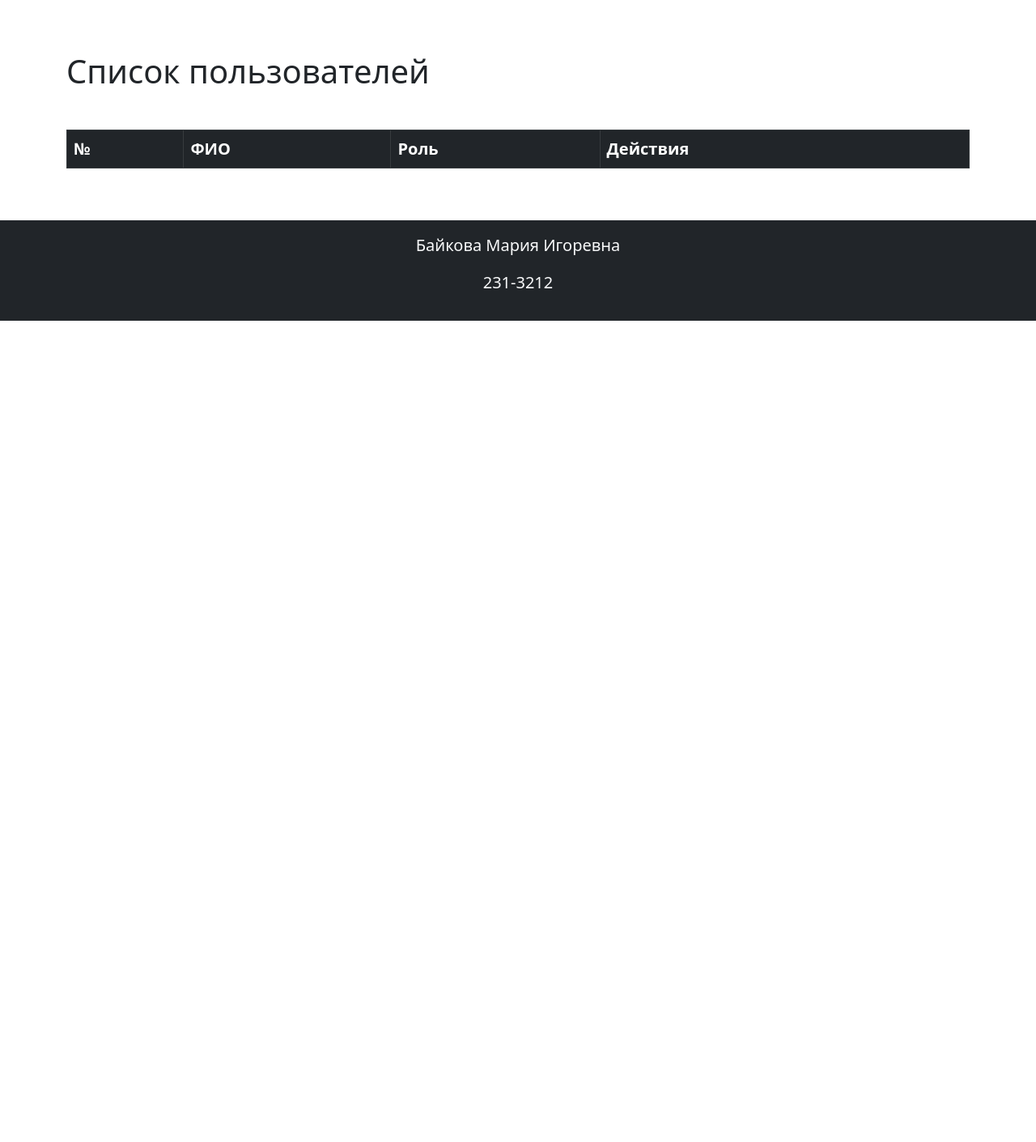
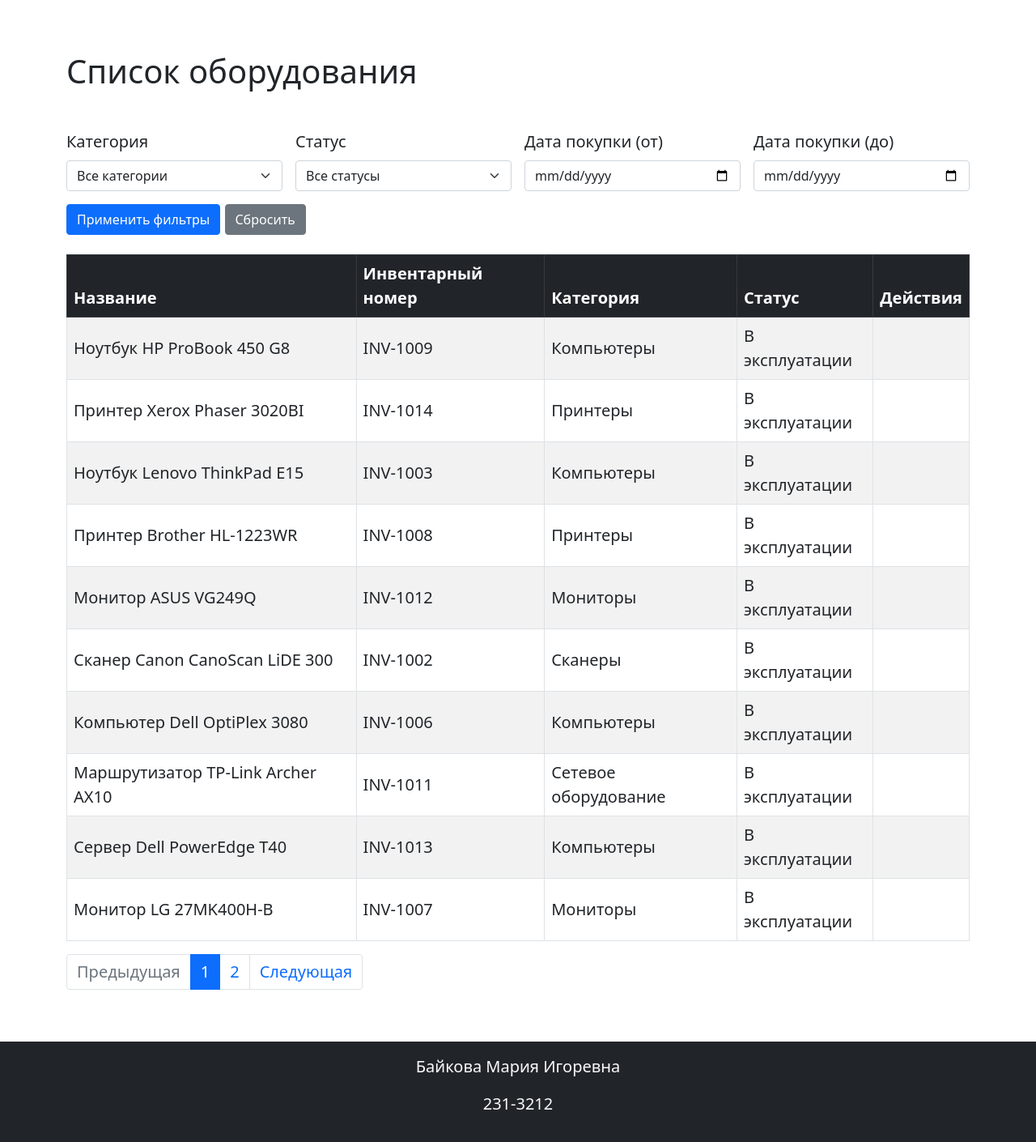
Before and after one commit to oladbdb/final_project_flask, a Flask app: page / in a window 1280 px wide. Shown: the part 62-1472 px from the top of the page at 81% size. Before the commit the page ends 458 px from the top, so only its background shows below. Run offline with Flask 3, Linux system fonts and the light colour scheme; data comes from the database, SQL or seed files in the repository; both versions use the stored data as it was before the commit; lists and menus that the app fills with data are empty.

Commit message:
доделан БП оборудования, добавлены тестовые данные, реализована главная страница (пагинация, фильтры)

```diff
--- a/app/app.py
+++ b/app/app.py
@@ -31,8 +31,27 @@ def load_user(user_id):
 
 @app.route('/')
 def index():
-    equipment = Equipment.query.all()
-    return render_template('index.html', equipment=equipment)
+    page = request.args.get('page', 1, type=int)
+    category_id = request.args.get('category')
+    status = request.args.get('status')
+    date_from = request.args.get('date_from')
+    date_to = request.args.get('date_to')
+
+    query = Equipment.query
+
+    if category_id:
+        query = query.filter(Equipment.category_id == category_id)
+    if status:
+        query = query.filter(Equipment.status == status)
+    if date_from:
+        query = query.filter(Equipment.purchase_date >= date_from)
+    if date_to:
+        query = query.filter(Equipment.purchase_date <= date_to)
+
+    equipment = query.order_by(Equipment.purchase_date.desc()).paginate(page=page, per_page=10)
+    categories = Category.query.all()
+
+    return render_template('index.html', equipment=equipment, categories=categories)
 
 
 @app.route('/login', methods=['GET', 'POST'])
@@ -91,129 +110,77 @@ def init_db():
         db.session.add(default_user)
         db.session.commit()
 
+    # Категории
+    if not Category.query.first():
+        categories = [
+            Category(name='Принтеры', description='Лазерные и струйные принтеры'),
+            Category(name='Сканеры', description='Сканеры документов'),
+            Category(name='Компьютеры', description='Настольные ПК и ноутбуки'),
+            Category(name='Мониторы', description='Мониторы'),
+            Category(name='Сетевое оборудование', description='Маршрутизаторы, коммутаторы'),
+        ]
+        db.session.add_all(categories)
+        db.session.commit()
 
+    # Ответственные лица
+    if not ResponsiblePerson.query.first():
+        persons = [
+            ResponsiblePerson(full_name='Иванов Иван Иванович', position='Системный администратор', contact_info='ivanov@example.com'),
+            ResponsiblePerson(full_name='Петров Петр Петрович', position='Техник', contact_info='petrov@example.com'),
+            ResponsiblePerson(full_name='Сидорова Анна Сергеевна', position='Менеджер', contact_info='sidorova@example.com'),
+        ]
+        db.session.add_all(persons)
+        db.session.commit()
 
-@app.route('/user/<int:user_id>')
-@login_required
-def view_user(user_id):
-    if current_user.role and current_user.role.name == "Admin":
-        permission = "view_user"
-    elif current_user.id == user_id:
-        permission = "view_self"
-    else:
-        flash("У вас недостаточно прав для доступа к данной странице.", "warning")
-        return redirect(url_for("index"))
+    # Оборудование
+    if not Equipment.query.first():
+        categories = {c.name: c for c in Category.query.all()}
+        persons = ResponsiblePerson.query.all()
 
-    @check_rights(permission)
-    def proceed():
-        user = User.query.get_or_404(user_id)
-        return render_template('view_user.html', user=user)
+        e1 = Equipment(name='Принтер HP LaserJet P1102', inventory_number='INV-1001', category_id=categories['Принтеры'].id, purchase_date=datetime(2021, 5, 12), cost=12000.00, status='В эксплуатации')
+        e1.responsible_persons = [persons[0]]
+        e2 = Equipment(name='Сканер Canon CanoScan LiDE 300', inventory_number='INV-1002', category_id=categories['Сканеры'].id, purchase_date=datetime(2022, 3, 20), cost=8500.00, status='В эксплуатации')
+        e2.responsible_persons = [persons[2]]
+        e3 = Equipment(name='Ноутбук Lenovo ThinkPad E15', inventory_number='INV-1003', category_id=categories['Компьютеры'].id, purchase_date=datetime(2023, 1, 15), cost=75000.00, status='В эксплуатации')
+        e3.responsible_persons = [persons[0], persons[1]]
+        e4 = Equipment(name='Монитор Samsung S24F354FHI', inventory_number='INV-1004', category_id=categories['Мониторы'].id, purchase_date=datetime(2020, 9, 10), cost=10500.00, status='На ремонте')
+        e4.responsible_persons = [persons[1]]
+        e5 = Equipment(name='Маршрутизатор MikroTik hAP', inventory_number='INV-1005', category_id=categories['Сетевое оборудование'].id, purchase_date=datetime(2019, 7, 5), cost=6500.00, status='Списано')
+        e5.responsible_persons = [persons[0]]
+        e6 = Equipment(name='Компьютер Dell OptiPlex 3080', inventory_number='INV-1006', category_id=categories['Компьютеры'].id, purchase_date=datetime(2022, 2, 10), cost=56000.00, status='В эксплуатации')
+        e6.responsible_persons = [persons[2]]
+        e7 = Equipment( name='Монитор LG 27MK400H-B', inventory_number='INV-1007', category_id=categories['Мониторы'].id, purchase_date=datetime(2021, 8, 22), cost=14500.00, status='В эксплуатации')
+        e7.responsible_persons = [persons[2]]
+        e8 = Equipment(name='Принтер Brother HL-1223WR', inventory_number='INV-1008', category_id=categories['Принтеры'].id, purchase_date=datetime(2022, 12, 2), cost=9700.00, status='В эксплуатации')
+        e8.responsible_persons = [persons[1]]
+        e9 = Equipment(name='Ноутбук HP ProBook 450 G8', inventory_number='INV-1009', category_id=categories['Компьютеры'].id, purchase_date=datetime(2023, 4, 1), cost=82000.00, status='В эксплуатации')
+        e9.responsible_persons = [persons[0]]
+        e10 = Equipment(name='Сканер Epson Perfection V39', inventory_number='INV-1010', category_id=categories['Сканеры'].id, purchase_date=datetime(2020, 6, 17), cost=11000.00, status='В эксплуатации')
+        e10.responsible_persons = [persons[2]]
+        e11 = Equipment(name='Маршрутизатор TP-Link Archer AX10', inventory_number='INV-1011', category_id=categories['Сетевое оборудование'].id, purchase_date=datetime(2021, 11, 10), cost=9500.00, status='В эксплуатации')
+        e11.responsible_persons = [persons[0]]
+        e12 = Equipment(name='Монитор ASUS VG249Q', inventory_number='INV-1012', category_id=categories['Мониторы'].id, purchase_date=datetime(2022, 5, 18), cost=23000.00, status='В эксплуатации')
+        e12.responsible_persons = [persons[2]]
+        e13 = Equipment(name='Сервер Dell PowerEdge T40', inventory_number='INV-1013', category_id=categories['Компьютеры'].id, purchase_date=datetime(2021, 8, 25), cost=125000.00, status='В эксплуатации')
+        e13.responsible_persons = [persons[0], persons[1]]
+        e14 = Equipment( name='Принтер Xerox Phaser 3020BI', inventory_number='INV-1014', category_id=categories['Принтеры'].id, purchase_date=datetime(2023, 2, 14), cost=11500.00, status='В эксплуатации')
+        e14.responsible_persons = [persons[1]]
+        e15 = Equipment(name='Сканер Brother ADS-1200', inventory_number='INV-1015', category_id=categories['Сканеры'].id, purchase_date=datetime(2020, 9, 30), cost=17800.00, status='В эксплуатации')
+        e15.responsible_persons = [persons[2]]
 
-    return proceed()
+        db.session.add_all([e1, e2, e3, e4, e5, e6, e7, e8, e9, e10, e11, e12, e13, e14, e15])
+        db.session.commit()
 
-@app.route('/edit_user/<int:user_id>', methods=['GET', 'POST'])
-@login_required
-def edit_user(user_id):
-    if current_user.role and (current_user.role.name == "Admin" or current_user.id == user_id):
-        permission = "edit_user" if current_user.role.name == "Admin" else "edit_self"
-    else:
-        flash("У вас недостаточно прав для доступа к данной странице.", "warning")
-        return redirect(url_for("index"))
-
-    @check_rights(permission)
-    def proceed():
-        user = User.query.get_or_404(user_id)
-        roles = Role.query.all()
-
-        if request.method == 'POST':
-            form_data = request.form.to_dict()
-            form_data['role_id'] = request.form.get('role_id') or ''
-
-            errors = validate_user_form(form_data, check_password=False)
-
-            if errors:
-                return render_template('user_form.html', title='Редактирование пользователя', form_action=url_for('edit_user', user_id=user.id), roles=roles, data=form_data, hide_login_password=True, field_errors=errors)
-
-            user.first_name = form_data['first_name']
-            user.last_name = form_data['last_name'] or None
-            user.patronymic = form_data['patronymic'] or None
-            user.role_id = int(form_data['role_id']) if form_data['role_id'] else None
-
-            try:
-                db.session.commit()
-                flash("Данные пользователя обновлены", "success")
-                return redirect(url_for('index'))
-            except:
-                db.session.rollback()
-                flash("Ошибка при обновлении", "danger")
-
-        data = {
-            'last_name': user.last_name,
-            'first_name': user.first_name,
-            'patronymic': user.patronymic,
-            'role_id': str(user.role_id) if user.role_id else ''
-        }
-
-        return render_template('user_form.html', title='Редактирование пользователя', form_action='edit_user', roles=roles, data=data, hide_login_password=True, field_errors={})
-    return proceed()
-
-
-@app.route('/delete_user/<int:user_id>', methods=['POST'])
-@login_required
-@check_rights('delete_user')
-def delete_user(user_id):
-    user = User.query.get_or_404(user_id)
-
-    try:
-        db.session.delete(user)
+    # История обслуживания
+    if not ServiceHistory.query.first():
+        e1 = Equipment.query.filter_by(inventory_number='INV-1001').first()
+        e3 = Equipment.query.filter_by(inventory_number='INV-1003').first()
+        e4 = Equipment.query.filter_by(inventory_number='INV-1004').first()
+        s1 = ServiceHistory(equipment_id=e1.id, date=datetime(2023, 7, 15), service_type='Замена картриджа', comment='Установлен новый оригинальный картридж')
+        s2 = ServiceHistory(equipment_id=e3.id, date=datetime(2024, 1, 10), service_type='Профилактическая чистка', comment='Очистка системы охлаждения')
+        s3 = ServiceHistory( equipment_id=e4.id, date=datetime(2024, 3, 5), service_type='Диагностика', comment='Диагностирована проблема с подсветкой, требуется замена блока питания')
+        db.session.add_all([s1, s2, s3])
         db.session.commit()
-        flash(f"Пользователь {user.last_name or ''} {user.first_name} удалён", "success")
-    except:
-        db.session.rollback()
-        flash("Ошибка при удалении пользователя", "danger")
-
-    return redirect(url_for('index'))
-
-
-@app.route('/create_user', methods=['GET', 'POST'])
-@login_required
-@check_rights('create_user')
-def create_user():
-    roles = Role.query.all()
-
-    if request.method == 'POST':
-        username = request.form.get('username')
-        password = request.form.get('password')
-        last_name = request.form.get('last_name') or None
-        first_name = request.form.get('first_name')
-        patronymic = request.form.get('patronymic') or None
-        role_id = request.form.get('role_id') or None
-
-        errors = validate_user_form(request.form, check_password=True)
-
-        if errors:
-            return render_template('user_form.html', title='Создание пользователя', form_action='create_user', roles=roles, data=request.form, field_errors=errors)
-
-        new_user = User(
-            username=username,
-            password=generate_password_hash(password),
-            last_name=last_name,
-            first_name=first_name,
-            patronymic=patronymic,
-            role_id=int(role_id) if role_id else None
-        )
-        try:
-            db.session.add(new_user)
-            db.session.commit()
-            flash('Пользователь успешно создан!', 'success')
-            return redirect(url_for('index'))
-        except Exception as e:
-            db.session.rollback()
-            flash('Ошибка при сохранении в базу данных.', 'danger')
-            return render_template('user_form.html', title='Создание пользователя', form_action='create_user', roles=roles, data=request.form, field_errors={})
-
-    return render_template('user_form.html', title='Создание пользователя', form_action='create_user', roles=roles, data={}, field_errors={})
-
 
 @app.route('/change_password', methods=['GET', 'POST'])
 @login_required
--- a/app/templates/index.html
+++ b/app/templates/index.html
@@ -3,39 +3,87 @@
 {% block content %}
 <div class="row">
     <div class="col-lg-12">
-        <h1 class="my-5">Список пользователей</h1>
+        <h1 class="my-5">Список оборудования</h1>
+
+        <!-- Фильтры -->
+        <form method="GET" class="row g-3 mb-4">
+            <div class="col-md-3">
+                <label for="category" class="form-label">Категория</label>
+                <select name="category" id="category" class="form-select">
+                    <option value="">Все категории</option>
+                    {% for cat in categories %}
+                        <option value="{{ cat.id }}" {% if request.args.get('category', '') == (cat.id|string) %}selected{% endif %}>{{ cat.name }}</option>
+                    {% endfor %}
+                </select>
+            </div>
+
+            <div class="col-md-3">
+                <label for="status" class="form-label">Статус</label>
+                <select name="status" id="status" class="form-select">
+                    <option value="">Все статусы</option>
+                    <option value="В эксплуатации" {% if request.args.get('status') == 'In_use' %}selected{% endif %}>В эксплуатации</option>
+                    <option value="На ремонте" {% if request.args.get('status') == 'Under_maintenance' %}selected{% endif %}>На ремонте</option>
+                    <option value="Списано" {% if request.args.get('status') == 'Written_off' %}selected{% endif %}>Списано</option>
+                </select>
+            </div>
+
+            <div class="col-md-3">
+                <label for="date_from" class="form-label">Дата покупки (от)</label>
+                <input type="date" name="date_from" id="date_from" class="form-control" value="{{ request.args.get('date_from', '') }}">
+            </div>
+
+            <div class="col-md-3">
+                <label for="date_to" class="form-label">Дата покупки (до)</label>
+                <input type="date" name="date_to" id="date_to" class="form-control" value="{{ request.args.get('date_to', '') }}">
+            </div>
+
+            <div class="col-md-12 mt-3">
+                <button type="submit" class="btn btn-primary">Применить фильтры</button>
+                <a href="{{ url_for('index') }}" class="btn btn-secondary">Сбросить</a>
+            </div>
+        </form>
 
         <table class="table table-bordered table-striped align-middle">
             <thead class="table-dark">
                 <tr>
-                    <th>№</th>
-                    <th>ФИО</th>
-                    <th>Роль</th>
+                    <th>Название</th>
+                    <th>Инвентарный номер</th>
+                    <th>Категория</th>
+                    <th>Статус</th>
                     <th>Действия</th>
                 </tr>
             </thead>
 
             <tbody>
-                {% for user in users %}
+                {% for eq in equipment.items %}
                     <tr>
-                        <td>{{ loop.index }}</td>
-                        <td>{{ user.last_name or '' }} {{ user.first_name }} {{ user.patronymic or '' }}</td>
-                        <td>{{ user.role.name if user.role else '—' }}</td>
+                        <td>{{ eq.name }}</td>
+                        <td>{{ eq.inventory_number }}</td>
+                        <td>{{ eq.category.name }}</td>
                         <td>
-                            {% if current_user.is_authenticated and current_user.role.name == 'Admin' %}
-                                <a href="{{ url_for('view_user', user_id=user.id) }}" class="btn btn-sm btn-info">Просмотр</a>
-                                <a href="{{ url_for('edit_user', user_id=user.id) }}" class="btn btn-sm btn-warning">Редактировать</a>
+                            {% if eq.status == 'В эксплуатации' %} В эксплуатации
+                            {% elif eq.status == 'На ремонте' %} На ремонте
+                            {% elif eq.status == 'Списано' %} Списано
+                            {% else %} —
+                            {% endif %}
+                        </td>
+                        <td>
+                            {% if current_user.is_authenticated %}
+                                {% if current_user.role.name == 'Admin' %}
+                                    <a href="{{ url_for('equipment.create_equipment') }}" class="btn btn-primary mt-4">Создать оборудование</a>
+                                    <a href="{{ url_for('equipment.edit_equipment', equipment_id=eq.id) }}" class="btn btn-sm btn-warning">Редактировать</a>
                                     <button type="button"
                                         class="btn btn-sm btn-danger"
                                         data-bs-toggle="modal"
                                         data-bs-target="#deleteModal"
-                                    data-user-name="{{ user.last_name or '' }} {{ user.first_name }} {{ user.patronymic or '' }}"
-                                    data-url="{{ url_for('delete_user', user_id=user.id) }}">
+                                        data-equipment-name="{{ eq.name }}"
+                                        data-url="{{ url_for('equipment.delete_equipment', equipment_id=eq.id) }}">
                                         Удалить
                                     </button>
-                                {% elif current_user.id == user.id %}
-                                    <a href="{{ url_for('view_user', user_id=user.id) }}" class="btn btn-sm btn-info">Просмотр</a>
-                                    <a href="{{ url_for('edit_user', user_id=user.id) }}" class="btn btn-sm btn-warning">Редактировать</a>
+                                {% elif current_user.role.name == 'Technician' %}
+                                    <a href="{{ url_for('equipment.add_service_record', equipment_id=eq.id) }}" class="btn btn-sm btn-info">Добавить запись об обслуживании</a>
+                                {% endif %}
+                                <a href="{{ url_for('equipment.view_equipment', equipment_id=eq.id) }}" class="btn btn-sm btn-info">Просмотр</a>
                             {% endif %}
                         </td>
                     </tr>
@@ -43,9 +91,41 @@
             </tbody>
         </table>
 
-        {% if current_user.is_authenticated and current_user.role.name == 'Admin' %}
-            <a href="{{ url_for('create_user') }}" class="btn btn-primary">Создать пользователя</a>
+        <!-- Пагинация -->
+        {% set args = request.args.copy() %}
+        {% set _ = args.pop('page', None) %}
+
+        <nav>
+            <ul class="pagination">
+                {% if equipment.has_prev %}
+                    <li class="page-item">
+                        <a class="page-link" href="{{ url_for('index', page=equipment.prev_num, **args) }}">Предыдущая</a>
+                    </li>
+                {% else %}
+                    <li class="page-item disabled"><span class="page-link">Предыдущая</span></li>
                 {% endif %}
+
+                {% for p in equipment.iter_pages() %}
+                    {% if p %}
+                        {% if p == equipment.page %}
+                            <li class="page-item active"><span class="page-link">{{ p }}</span></li>
+                        {% else %}
+                            <li class="page-item"><a class="page-link" href="{{ url_for('index', page=p, **args) }}">{{ p }}</a></li>
+                        {% endif %}
+                    {% else %}
+                        <li class="page-item disabled"><span class="page-link">…</span></li>
+                    {% endif %}
+                {% endfor %}
+
+                {% if equipment.has_next %}
+                    <li class="page-item">
+                        <a class="page-link" href="{{ url_for('index', page=equipment.next_num, **args) }}">Следующая</a>
+                    </li>
+                {% else %}
+                    <li class="page-item disabled"><span class="page-link">Следующая</span></li>
+                {% endif %}
+            </ul>
+        </nav>
 
     </div>
 </div>
@@ -59,7 +139,7 @@
                     <button type="button" class="btn-close" data-bs-dismiss="modal" aria-label="Закрыть"></button>
                 </div>
                 <div class="modal-body">
-                    Вы уверены, что хотите удалить пользователя <strong id="userNameToDelete"></strong>?
+                    Вы уверены, что хотите удалить оборудование <strong id="equipmentNameToDelete"></strong>?
                 </div>
                 <div class="modal-footer">
                     <button type="button" class="btn btn-secondary" data-bs-dismiss="modal">Нет</button>
```
Also changed, not shown: app/equipment_bp.py (+161 -4 lines), app/permission.py (+10 -9 lines), app/instance/users.db. Lines whose indentation alone changed are shown as unchanged.
